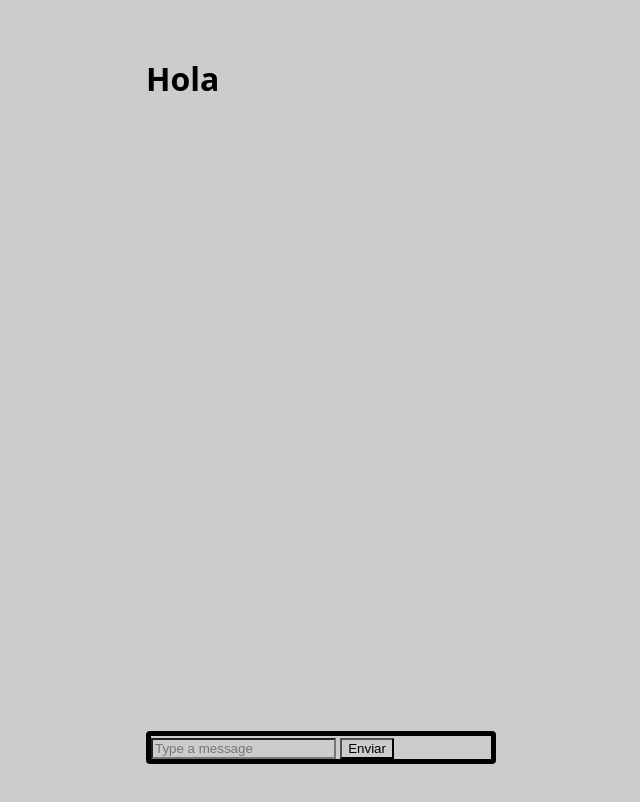
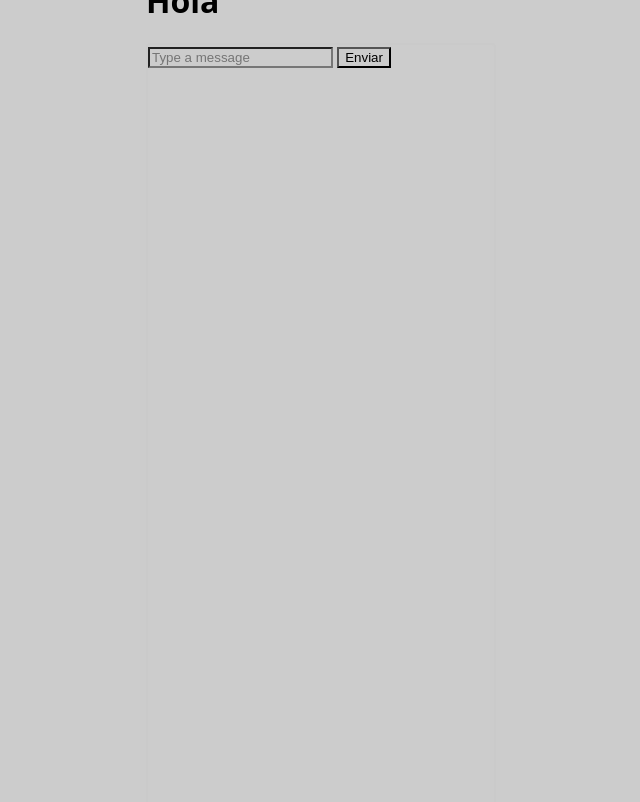
Before and after one commit to Ryot211/ChatM, a website: page client/index.html in a window 1280 px wide. Shown: the whole page, without its empty margins (319-959 px from the left). Drawn offline with Linux system fonts and the light colour scheme.

Commit message:
instalcion morgan y socket.io

```diff
--- a/client/index.html
+++ b/client/index.html
@@ -3,9 +3,47 @@
 <head>
     <meta charset="UTF-8">
     <meta name="viewport" content="width=device-width, initial-scale=1.0">
-    <link rel="stylesheet" href="/static/style.css">
     <title>Ryot Chat</title>
+    <script  type="module">
+        import { io } from 'https://cdn.socket.io/4.3.2/socket.io.esm.min.js'
+
+        const socket = io()
+
+    </script>
+<style>
+    *,
+*::before,
+*::after {
+    box-sizing: border-box;
+    background-color: #ccc;
+    }
+:root{
+    color-scheme: light dark;
+    }
+body{
+    margin: 0;
+    font-family: system-ui, -apple-system, BlinkMacSystemFont, 'Segoe UI', Roboto, Oxygen, Ubuntu, Cantarell, 'Open Sans', 'Helvetica Neue', sans-serif;
+    display: grid;
+    place-content: center;
+    height: 100vh;
+    padding:36px;
+    grid-template-rows: 1fr;
+}
+
+
+#chat {
+    border: 2px solid #cacaca;
+    border-radius: 4px;
+    padding: auto;
+    overflow-y: auto;
+    width: 350px;
+    height: 100vh;
+    position: relative;
+}
+
+</style>
 </head>
+
 <body>
     <h1>Hola</h1>
     <section id="chat" >
--- a/package.json
+++ b/package.json
@@ -13,6 +13,7 @@
   "license": "ISC",
   "dependencies": {
     "express": "5.1.0",
-    "morgan": "1.10.1"
+    "morgan": "1.10.1",
+    "socket.io": "4.8.1"
   }
 }
--- a/static/style.css
+++ /dev/null
@@ -1,26 +0,0 @@
-*,
-*::before,
-*::after{
-    box-sizing: border-box;
-    background-color: #ccc;
-
-}
-body{
-    margin: 0;
-    font-family: system-ui, -apple-system, BlinkMacSystemFont, 'Segoe UI', Roboto, Oxygen, Ubuntu, Cantarell, 'Open Sans', 'Helvetica Neue', sans-serif;
-    display: grid;
-    place-content: center;
-    height: 100vh;
-    padding:36px;
-    grid-template-rows: 1fr;
-}
-
-#chat{
-    border: 5px solid #000000;
-    border-radius:4px;
-    overflow:hidden;
-    width: 350px;
-    height: 100%;
-    position: relative;
-
-}
```
Also changed, not shown: server/index.js (+14 -1 lines), 1 other file.
